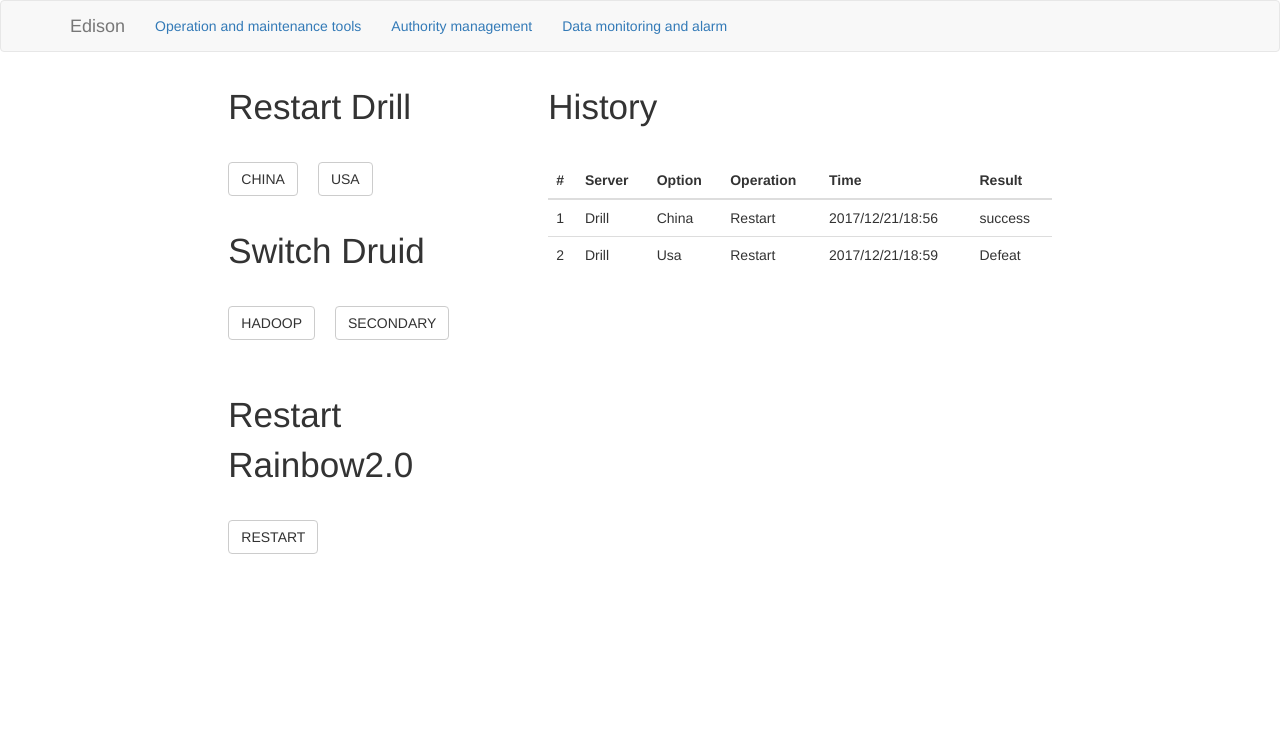
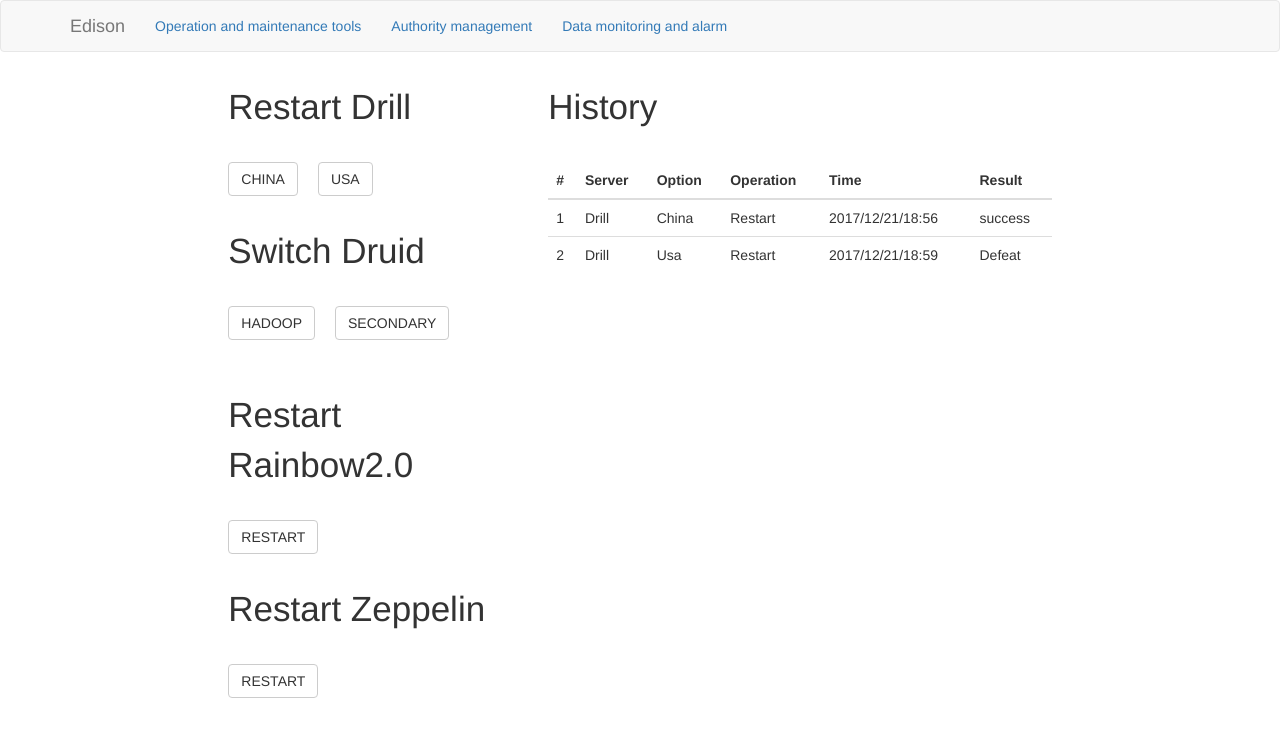
Before and after one commit to LoganJunjieSheng/Edison, a React (Create React App) app in the folder assets/: page /operation in a window 1280 px wide. Shown: the top 736 px of the page. Built offline with nearby package versions, Linux system fonts and the light colour scheme.

Commit message:
add zeppelin

```diff
--- a/assets/src/javascripts/components/alarmTable.jsx
+++ b/assets/src/javascripts/components/alarmTable.jsx
@@ -1,5 +1,5 @@
 import React from 'react';
-import { Button, Checkbox, Table,ButtonToolbar } from 'react-bootstrap';
+import { Button, Checkbox, Table, ButtonToolbar } from 'react-bootstrap';
 
 import '../../stylesheets/index.css'
 
@@ -50,8 +50,9 @@ export default class AlarmTable extends React.PureComponent {
                     <td>{data.status}</td>
                     <td>
                         <ButtonToolbar>
-                            <Button bsSize="xsmall" bsStyle="primary" className='btn-mb10'
-                                onClick={() => this.handleAck(data, index)}>ack</Button>
+                            {(data.status === 1)
+                                && <Button bsSize="xsmall" bsStyle="primary" className='btn-mb10'
+                                    onClick={() => this.handleAck(data, index)}>ack</Button>}
                             {radio}
                         </ButtonToolbar>
                     </td>
--- a/assets/src/javascripts/dataMonitoringAndAlarm.jsx
+++ b/assets/src/javascripts/dataMonitoringAndAlarm.jsx
@@ -66,6 +66,7 @@ export default class Alarm extends React.PureComponent {
                     dataList: temp,
                     pages: json.pages,
                 })
+                console.log(temp)
             });
     }
     //处理多选框事件
@@ -198,7 +199,7 @@ export default class Alarm extends React.PureComponent {
                         let dod = [];
                         let mom = [];
                         data.ratioList.map((item, index) => {
-                            console.log(item)
+                            console.log(item);
                             current.push(item.current);
                             date.push(item.date.substring(0, 19));
                             dod.push((item.current - item.last_day) / item.last_day * 100);
--- a/assets/src/javascripts/operationAndMaintenance.jsx
+++ b/assets/src/javascripts/operationAndMaintenance.jsx
@@ -71,6 +71,21 @@ export default class Operation extends React.PureComponent {
         })
     }
 
+    showModalZeppelin = (e) => {
+        const value = e.target.value;
+        let valueArray = value.split('-');
+        // let operation = valueArray[0];
+        // let server = valueArray[1];
+        // let option = valueArray[2];
+        this.setState({
+            modalId: value,
+            modalShow: true,
+            modalTitle: 'Restart Zeppelin ',
+            modalBody: 'Are you sure that you want to restart the Zeppelin ?',
+            modalDo: 'Restart',
+        })
+    }
+
     postValue = (id) => {
         let idArray = id.split('-');
         let operation = idArray[0];
@@ -126,6 +141,12 @@ export default class Operation extends React.PureComponent {
                             onClick={(e) => this.showModalRainbow(e)}>RESTART</Button>
                     </div>
 
+                    <div className="page-item">
+                        <div className='page-title' >Restart Zeppelin</div>
+                        <Button bsClass='btn btn-default  btn-mr20' bsSize="large" value='restart-Zeppelin-restart'
+                            onClick={(e) => this.showModalZeppelin(e)}>RESTART</Button>
+                    </div>
+
                     <ModalPop
                         modalId={this.state.modalId}
                         modalShow={this.state.modalShow}
--- a/assets/src/stylesheets/index.css
+++ b/assets/src/stylesheets/index.css
@@ -30,7 +30,7 @@
 }
 
 .checked{
-    background-color: #F8F8F8;
+    background-color: #eee;
 }
 
 .cursor-hand{
```
Lines whose indentation alone changed are shown as unchanged.
